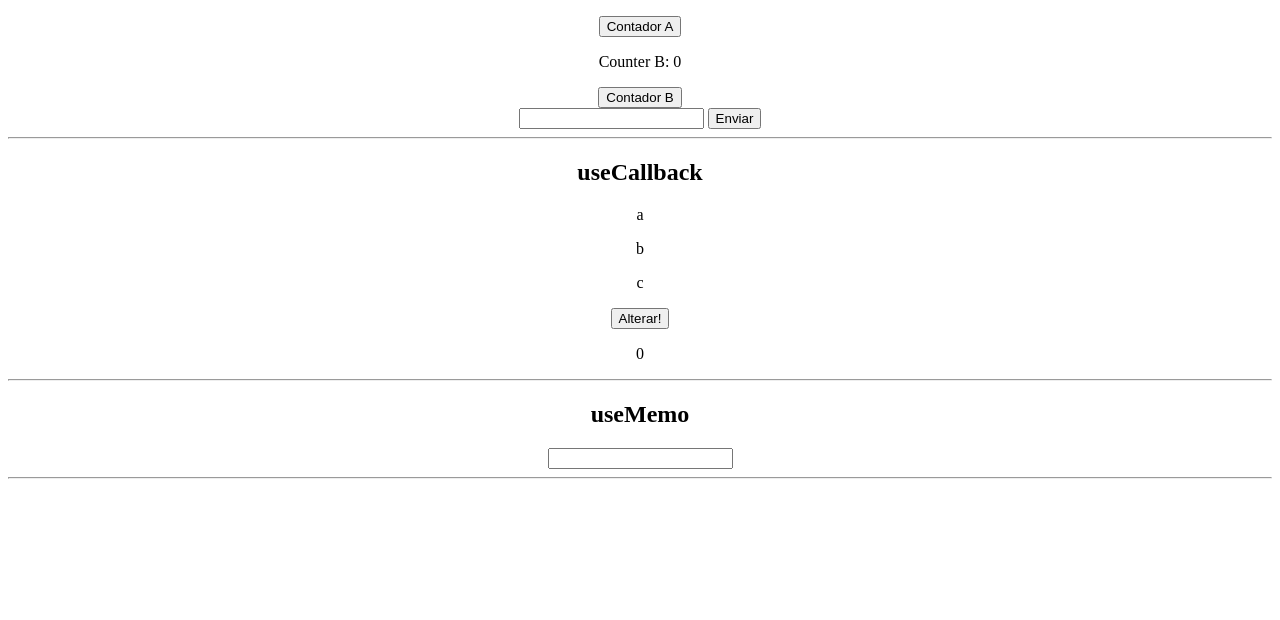
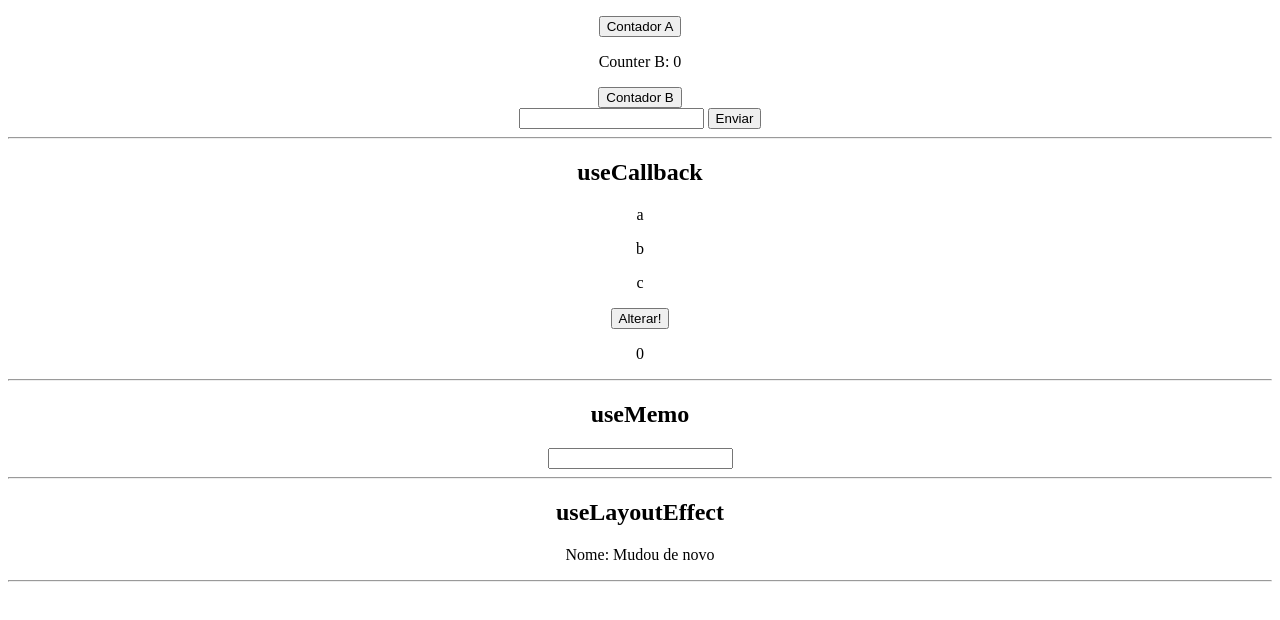
Before and after one commit to sucodelarangela/miniblog, a React (Create React App) app in the folder 11_HOOKS/reacthooks/: page / in a window 1280 px wide. Shown: the part 1067-1687 px from the top of the page. Built offline with nearby package versions, Linux system fonts and the light colour scheme.

Commit message:
feat: useLayoutEffect example

```diff
--- /dev/null
+++ b/11_HOOKS/reacthooks/src/components/HookUseLayoutEffect.js
@@ -0,0 +1,37 @@
+import { useState, useEffect, useLayoutEffect } from "react";
+
+export const HookUseLayoutEffect = () => {
+  const [name, setName] = useState('Algum nome');
+
+  useEffect(() => {
+    console.log('Executou useEffect');
+    setName('Mudou de novo');
+  }, []);
+
+  useLayoutEffect(() => {
+    console.log('Executou useLayoutEffect');
+    setName('Outro nome');
+  }, []);
+
+  console.log(name);
+
+  return (
+    <div>
+      <h2>useLayoutEffect</h2>
+      <p>Nome: {name}</p>
+      <hr />
+    </div>
+  );
+}
+
+/* A ordem de execução acima será:
+  'Algum nome' -> valor inicial do state
+  'Executou useLayoutEffect' -> pois ele roda antes do componente
+  'Executou useEffect' -> pois roda com o componente
+  'Outro nome' -> pois o useLayoutEffect ainda estava em execução
+  'Mudou de novo' - > pois o useEffect finalmente executou por último no componente
+
+
+  Muito semelhante ao useEffect, porém roda antes de renderizar o componente, ou seja, é um hook SÍNCRONO, bloqueando o carregamento da página para o sucesso da funcionalidade.
+  A ideia é executar algo antes que o usuário veja a página.
+*/
--- a/11_HOOKS/reacthooks/src/pages/Home/index.js
+++ b/11_HOOKS/reacthooks/src/pages/Home/index.js
@@ -8,6 +8,7 @@ import { SomeContext } from "components/HookUseContext"; // contexto
 import { HookUseRef } from "components/HookUseRef";
 import { HookUseCallback } from "components/HookUseCallback";
 import { HookUseMemo } from "components/HookUseMemo";
+import { HookUseLayoutEffect } from "components/HookUseLayoutEffect";
 
 const Home = () => {
     // extraímos o valor do contexto com useContext, passando como parâmetro o context que foi criado
@@ -24,6 +25,7 @@ const Home = () => {
             <HookUseRef />
             <HookUseCallback />
             <HookUseMemo />
+            <HookUseLayoutEffect />
         </div>
     );
 };
```
